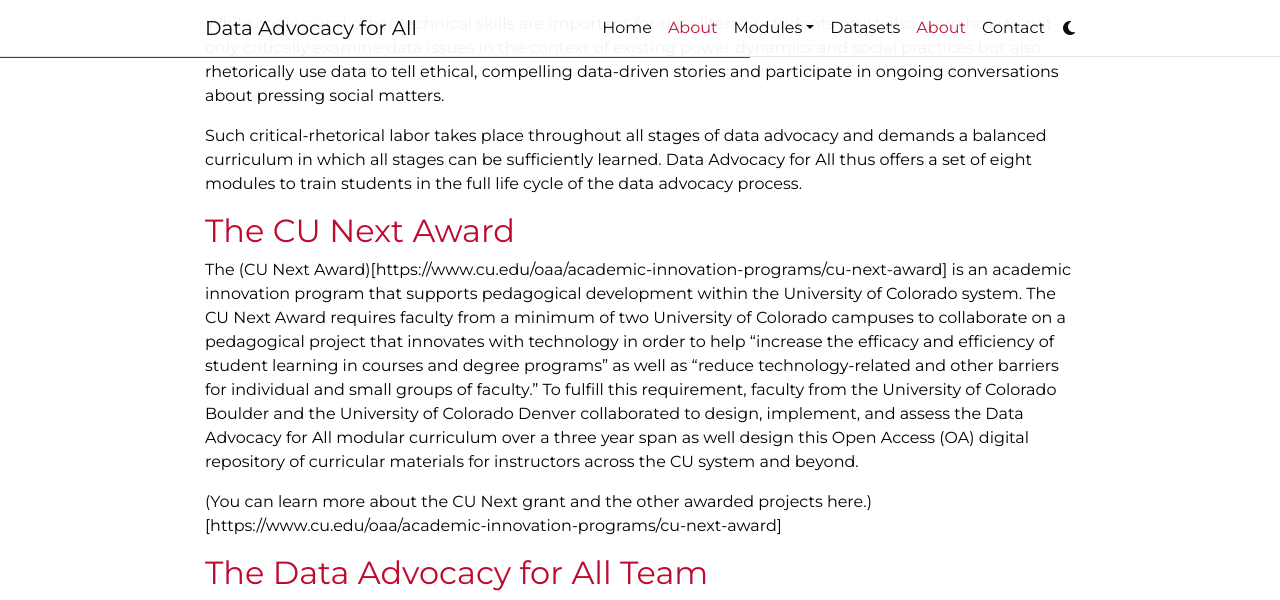
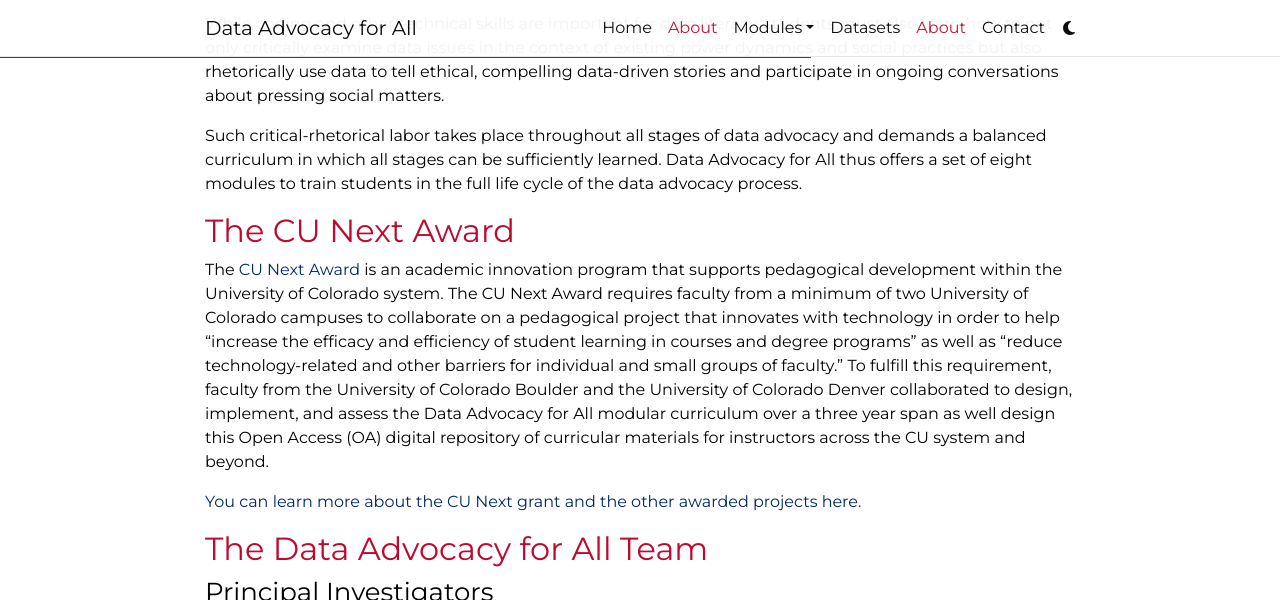
Before and after one commit to expandingthespiderverse/expandingthespiderverse.github.io, a Jekyll site: the page built from _pages/team.md, in a window 1280 px wide and 900 px high, scrolled down 559 px, cut to the strip 0-600 px from the top of the window. Built offline with Jekyll 4.4.1, drawn with Linux system fonts in a browser that asks for light colours; comment, search, counter and statistics services are not loaded; a style sheet for code colours, icons or effects is not loaded.

Commit message:
Update team.md

```diff
--- a/_pages/team.md
+++ b/_pages/team.md
@@ -16,13 +16,13 @@
 While coding and other technical skills are important for data literacy, students must also learn how to not only critically examine data issues in the context of existing power dynamics and social practices but also rhetorically use data to tell ethical, compelling data-driven stories and participate in ongoing conversations about pressing social matters.
 
 Such critical-rhetorical labor takes place throughout all stages of data advocacy and demands a balanced curriculum in which all stages can be sufficiently learned. Data Advocacy for All thus offers a set of eight modules to train students in the full life cycle of the data advocacy process.
-
+<br>
 # The CU Next Award
 
-The (CU Next Award)[https://www.cu.edu/oaa/academic-innovation-programs/cu-next-award] is an academic innovation program that supports pedagogical development within the University of Colorado system. The CU Next Award requires faculty from a minimum of two University of Colorado campuses to collaborate on a pedagogical project that innovates with technology in order to help “increase the efficacy and efficiency of student learning in courses and degree programs” as well as “reduce technology-related and other barriers for individual and small groups of faculty.” To fulfill this requirement, faculty from the University of Colorado Boulder and the University of Colorado Denver collaborated to design, implement, and assess the Data Advocacy for All modular curriculum over a three year span as well design this Open Access (OA) digital repository of curricular materials for instructors across the CU system and beyond.
+The [CU Next Award](https://www.cu.edu/oaa/academic-innovation-programs/cu-next-award) is an academic innovation program that supports pedagogical development within the University of Colorado system. The CU Next Award requires faculty from a minimum of two University of Colorado campuses to collaborate on a pedagogical project that innovates with technology in order to help “increase the efficacy and efficiency of student learning in courses and degree programs” as well as “reduce technology-related and other barriers for individual and small groups of faculty.” To fulfill this requirement, faculty from the University of Colorado Boulder and the University of Colorado Denver collaborated to design, implement, and assess the Data Advocacy for All modular curriculum over a three year span as well design this Open Access (OA) digital repository of curricular materials for instructors across the CU system and beyond.
 
-(You can learn more about the CU Next grant and the other awarded projects here.)[https://www.cu.edu/oaa/academic-innovation-programs/cu-next-award]
-
+[You can learn more about the CU Next grant and the other awarded projects here.](https://www.cu.edu/oaa/academic-innovation-programs/cu-next-award)
+<br>
 <!--# Cite This Project-->
 
 # The Data Advocacy for All Team
@@ -37,7 +37,6 @@
 
 {% for group in groups %}
 
-<br><br>
 ## {{ group }}
 
 	{% assign members = site.members | sort: "last_name" | where: "group", group %}
@@ -90,5 +89,5 @@
 </p>
 
 	{% endfor %}
-
+<br>
 {% endfor %}
```
